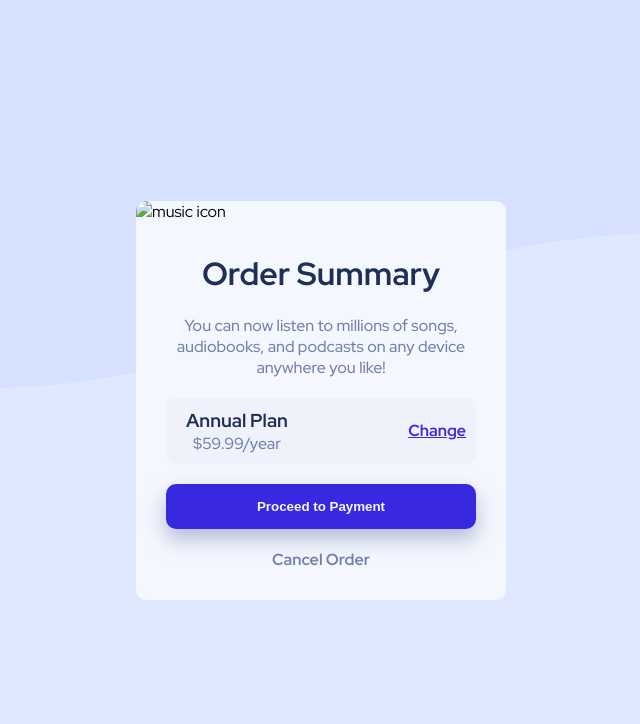
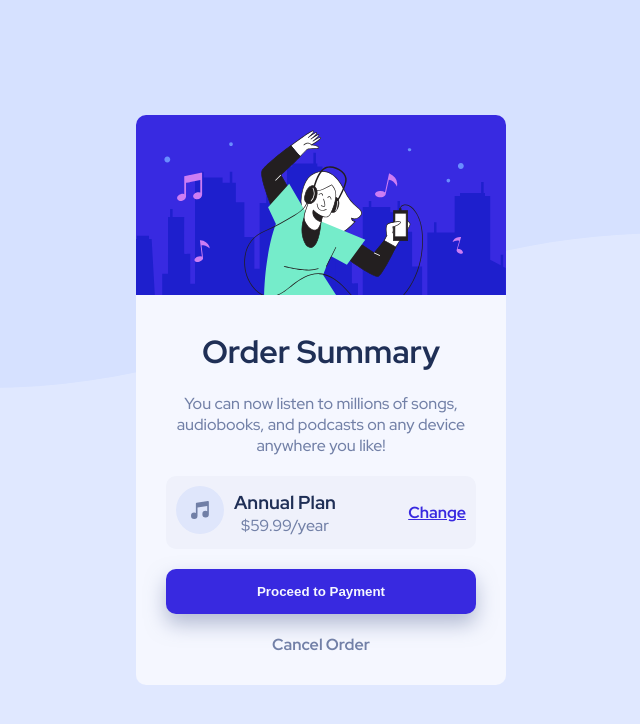
Before and after one commit to varshav1908/Order-summary-component-FEM, a plain HTML site: page index.html in a window 1280 px wide. Shown: the whole page, without its empty margins (319-959 px from the left). Drawn offline with Linux system fonts and the light colour scheme.

Commit message:
Update index.html

```diff
--- a/index.html
+++ b/index.html
@@ -4,7 +4,7 @@
   <meta charset="UTF-8">
   <meta name="viewport" content="width=device-width, initial-scale=1.0"> <!-- displays site properly based on user's device -->
 
-  <link rel="icon" type="image/png" sizes="32x32" href="./images/favicon-32x32.png">
+  <link rel="icon" type="image/png" sizes="32x32" href="favicon-32x32.png">
 
   <title>Frontend Mentor | Order summary card</title>
 
@@ -18,7 +18,7 @@
   <main>
     <div class="card">
       <div class="top">
-        <img src="images/illustration-hero.svg" alt="music icon">
+        <img src="illustration-hero.svg" alt="music icon">
       </div>
       <div class="bottom">
         <h1>Order Summary</h1>
@@ -28,7 +28,7 @@
         <div class="plan">
           <div class="plan-details">
             <div class="music-image">
-              <img src="images/icon-music.svg" alt="">
+              <img src="icon-music.svg" alt="">
             </div>
             <div class="plan-info">
               <h3>Annual Plan</h3>
```
